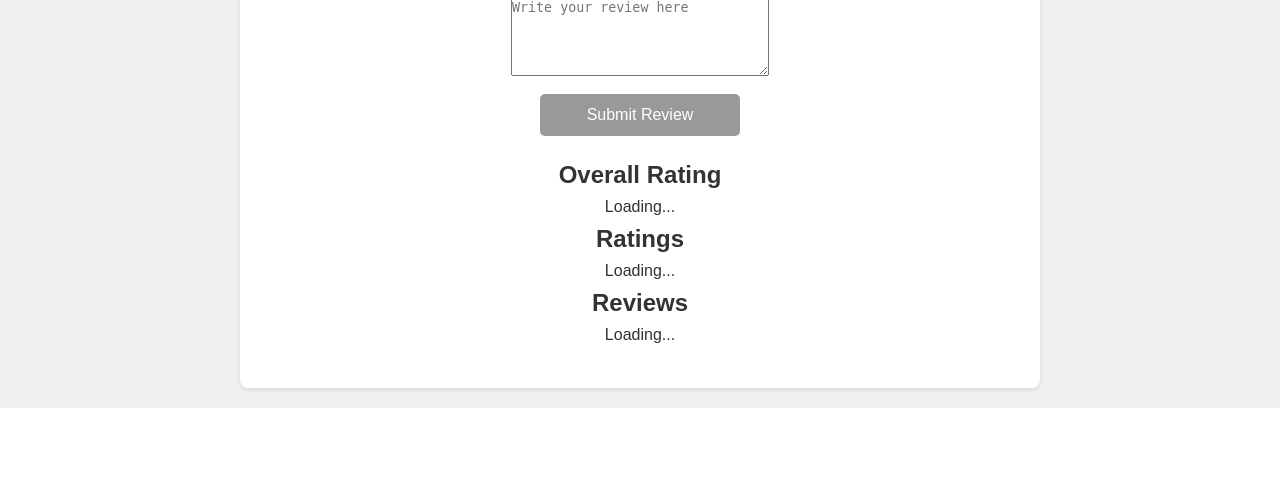
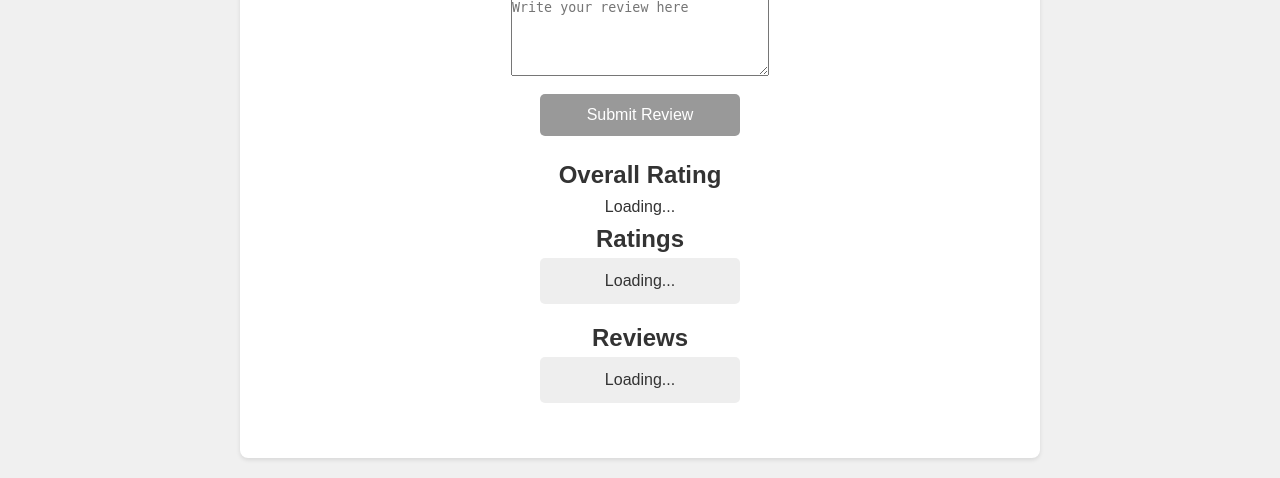
Before and after one commit to Krzakooo/Thesis-Bookworm-project, a PHP site: template thesis-bookworm-environment/www/public/templates/book_details.twig in a window 1280 px wide. Shown: the part 1063-1541 px from the top of the page. Before the commit the page ends 1471 px from the top, so only its background shows below. Run offline with PHP 8.4, Linux system fonts and the light colour scheme; the template is opened without the code that fills it: most values are stand-ins (such as "Sample title", 1, 10 or a date in 2020); grey boxes marked "Sample" are stand-in pictures; some libraries are stand-ins or nearby versions.

Commit message:
Fixed book rating and review UI

```diff
--- a/thesis-bookworm-environment/www/public/css/styles.css
+++ b/thesis-bookworm-environment/www/public/css/styles.css
@@ -505,8 +505,32 @@ form .form-group input[type="text"], form .form-group input[type="email"], form
     margin-top: 10px;
 }
 
+.ul-rating-review {
+    display: flex;
+    align-items: center;
+    flex-direction: column;
+}
+.ul-rating-review > li {
+    display: flex;
+    align-items: center;
+    margin-bottom: 15px;
+    flex-direction: column;
+    background-color: #eee;
+    padding: 10px;
+    width: 200px;
+    border-radius: 5px;
+}
+
 .delete-rating-review {
-
+    font-size: 12px;
+    padding: 5px 10px;
+    background-color: #ff6b6b;
+    color: white;
+    border: none;
+    border-radius: 5px;
+    cursor: pointer;
+    margin-top: 5px;
+    width: 100px;
 }
 
 
--- a/thesis-bookworm-environment/www/public/templates/book_details.twig
+++ b/thesis-bookworm-environment/www/public/templates/book_details.twig
@@ -73,7 +73,7 @@
                 <!-- Ratings -->
                 <div class="ratings" id="ratings">
                     <h2>Ratings</h2>
-                    <ul>
+                    <ul class="ul-rating-review">
                         <li>Loading...</li>
                     </ul>
                 </div>
@@ -81,7 +81,7 @@
                 <!-- Reviews -->
                 <div class="reviews" id="reviews">
                     <h2>Reviews</h2>
-                    <ul>
+                    <ul class="ul-rating-review">
                         <li>Loading...</li>
                     </ul>
                 </div>
@@ -105,7 +105,7 @@
                     data.forEach(rating => {
                         totalRating += rating.rating;
                         const listItem = document.createElement('li');
-                        listItem.innerHTML = `<strong>${rating.username}</strong>: ${rating.rating} Stars`;
+                        listItem.innerHTML = `<div><strong>${rating.username}</strong>: ${rating.rating} Stars</div>`;
                         if (rating.user_id == {{ userId }}) {
                             const deleteButton = document.createElement('button');
                             deleteButton.classList.add("delete-rating-review")
@@ -128,7 +128,7 @@
                     reviewsList.innerHTML = '';
                     data.forEach(review => {
                         const listItem = document.createElement('li');
-                        listItem.innerHTML = `<strong>${review.username}</strong>: ${review.review_text}`;
+                        listItem.innerHTML = `<div><strong>${review.username}</strong>: ${review.review_text}</div>`;
                         if (review.user_id == {{ userId }}) {
                             const deleteButton = document.createElement('button');
                             deleteButton.classList.add("delete-rating-review")
```
